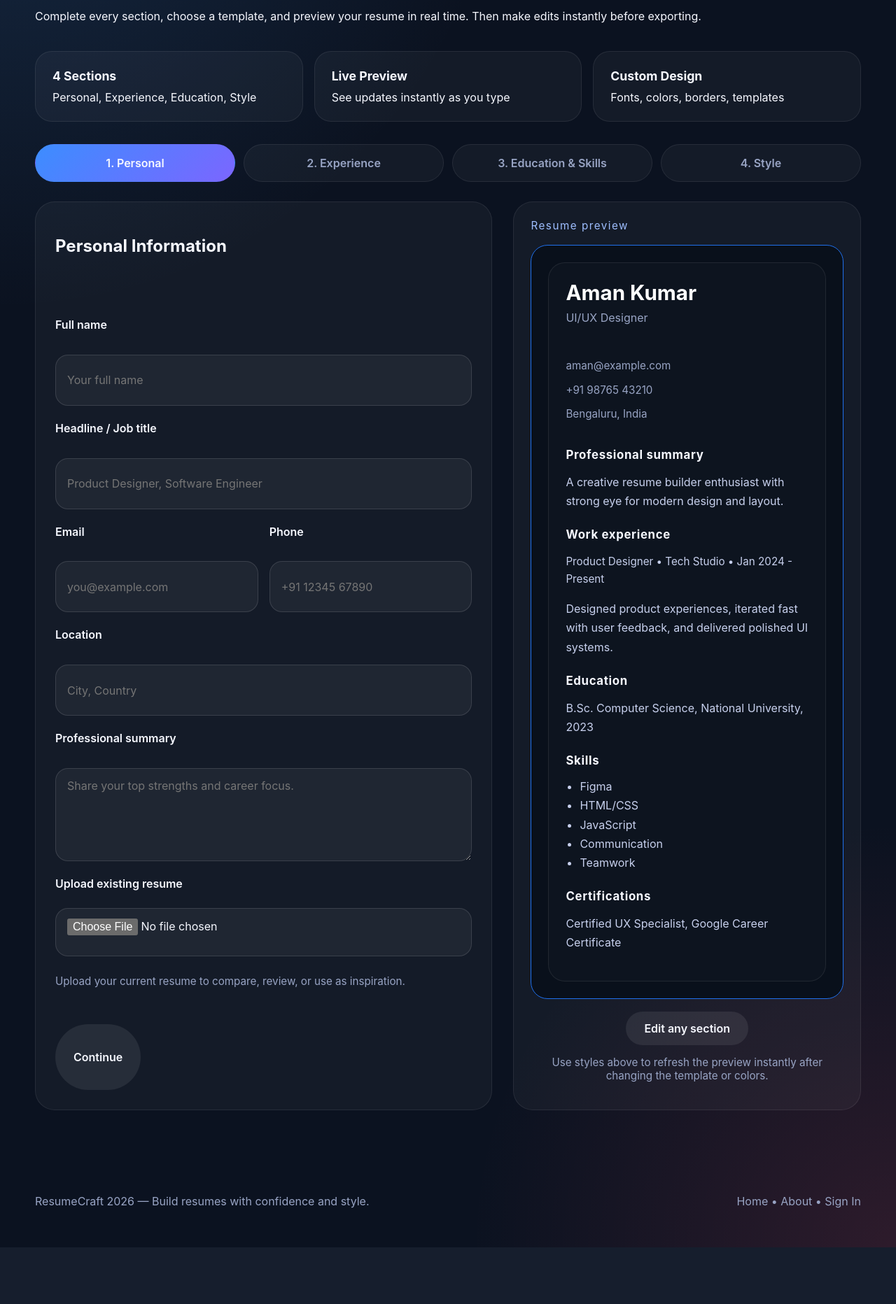
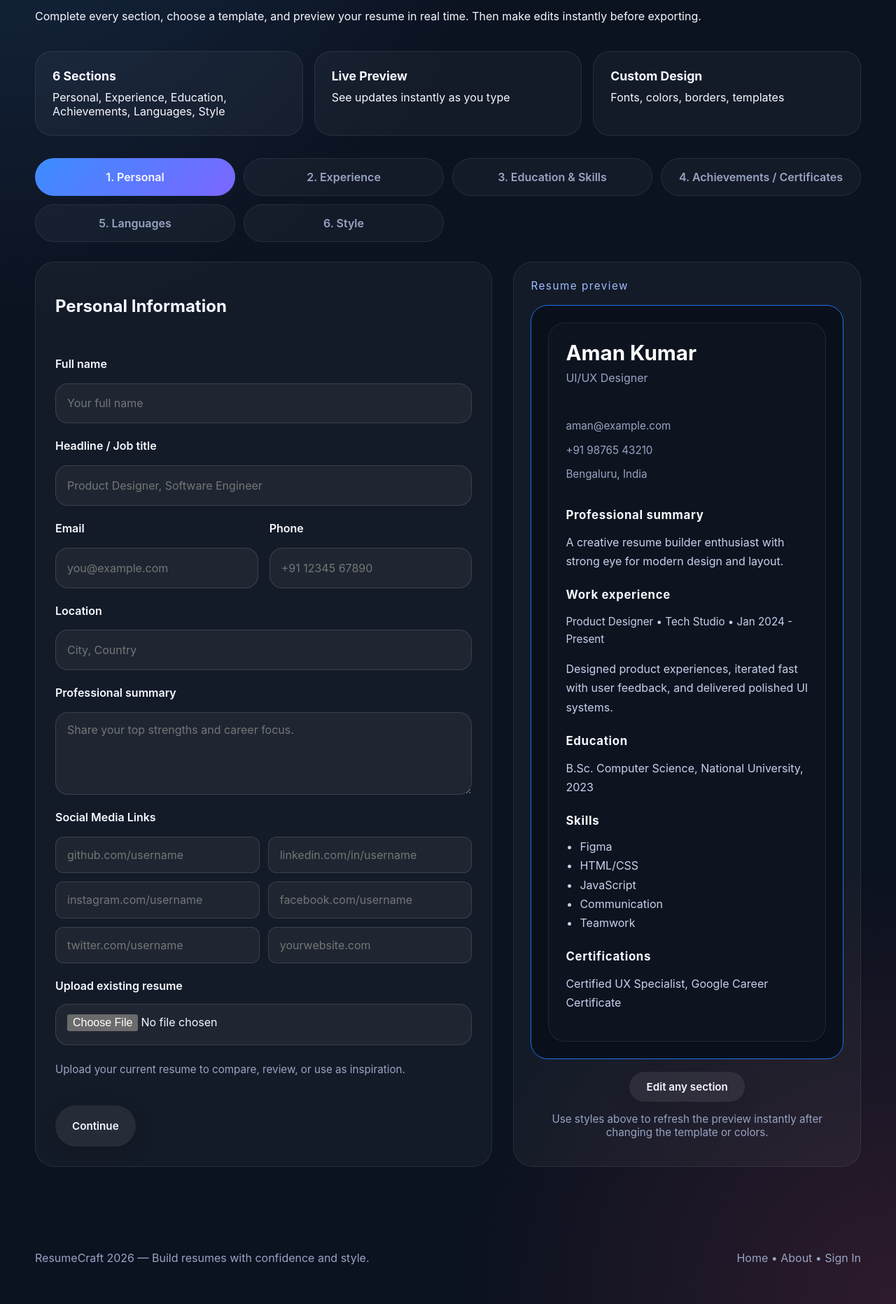
Before and after one commit to AvinashRai20/resume_bild, a Flask app: page /builder in a window 1280 px wide. Shown: the part 285-2149 px from the top of the page at 70% size. Before the commit the page ends 2068 px from the top, so only its background shows below. Run offline with Flask 3, Linux system fonts and the light colour scheme; the visitor is signed in with stand-in values (Sample User, id 1).

Commit message:
Updated resume builder project lohin remove

```diff
--- a/static/css/styles.css
+++ b/static/css/styles.css
@@ -136,15 +136,36 @@ nav a:hover {
 }
 
 .button {
+    position: relative;
     border: 0;
-    border-radius: 999px;
-    padding: 14px 26px;
+    border-radius: 50px;
+    padding: 12px 24px;
     font-weight: 600;
-    transition: transform 0.2s ease, background 0.2s ease, color 0.2s ease;
+    font-size: 0.95rem;
+    transition: all 0.3s cubic-bezier(0.4, 0, 0.2, 1);
+    backdrop-filter: blur(10px);
+    box-shadow: 0 8px 32px rgba(0, 0, 0, 0.12);
+    overflow: hidden;
+}
+
+.button::before {
+    content: '';
+    position: absolute;
+    top: 0;
+    left: -100%;
+    width: 100%;
+    height: 100%;
+    background: linear-gradient(90deg, transparent, rgba(255, 255, 255, 0.2), transparent);
+    transition: left 0.5s;
+}
+
+.button:hover::before {
+    left: 100%;
 }
 
 .button:hover {
-    transform: translateY(-1px);
+    transform: translateY(-2px) scale(1.02);
+    box-shadow: 0 16px 48px rgba(0, 0, 0, 0.24);
 }
 
 .button-primary {
@@ -505,6 +526,16 @@ nav a:hover {
     gap: 16px;
 }
 
+.social-grid {
+    display: grid;
+    grid-template-columns: repeat(auto-fit, minmax(200px, 1fr));
+    gap: 12px;
+}
+
+.social-grid input {
+    border-radius: 12px;
+}
+
 .small-text {
     font-size: 0.95rem;
     color: var(--muted);
@@ -637,6 +668,16 @@ nav a:hover {
     font-size: 0.95rem;
 }
 
+.resume-meta a {
+    color: var(--accent);
+    text-decoration: none;
+    margin-right: 8px;
+}
+
+.resume-meta a:hover {
+    text-decoration: underline;
+}
+
 @media (max-width: 960px) {
     .hero-grid,
     .split-grid,
@@ -663,7 +704,10 @@ nav a:hover {
         grid-template-columns: 1fr;
     }
 }
+
+
 /* Enhanced Form Styles */
+
 .section-subtitle {
     color: var(--muted);
     font-size: 14px;
@@ -690,7 +734,9 @@ nav a:hover {
     color: var(--accent);
 }
 
+
 /* Template Grid */
+
 .template-grid {
     display: grid;
     grid-template-columns: repeat(auto-fit, minmax(100px, 1fr));
@@ -724,7 +770,9 @@ nav a:hover {
     position: relative;
 }
 
+
 /* Alignment Grid */
+
 .alignment-grid {
     display: grid;
     grid-template-columns: repeat(3, 1fr);
--- a/static/js/script.js
+++ b/static/js/script.js
@@ -22,6 +22,12 @@ let resumeData = {
     phone: '+91 98765 43210',
     location: 'Bengaluru, India',
     summary: 'A creative resume builder enthusiast with strong eye for modern design and layout.',
+    github: 'github.com/amankumar',
+    linkedin: 'linkedin.com/in/amankumar',
+    instagram: '',
+    facebook: '',
+    twitter: '',
+    website: '',
     company: 'Tech Studio',
     role: 'Product Designer',
     experienceStart: 'Jan 2024',
--- a/templates/builder.html
+++ b/templates/builder.html
@@ -28,7 +28,7 @@
                 <p>Complete every section, choose a template, and preview your resume in real time. Then make edits instantly before exporting.</p>
             </div>
             <div class="builder-topcard">
-                <div class="tile"><strong>4 Sections</strong><span>Personal, Experience, Education, Style</span></div>
+                <div class="tile"><strong>6 Sections</strong><span>Personal, Experience, Education, Achievements, Languages, Style</span></div>
                 <div class="tile"><strong>Live Preview</strong><span>See updates instantly as you type</span></div>
                 <div class="tile"><strong>Custom Design</strong><span>Fonts, colors, borders, templates</span></div>
             </div>
@@ -39,7 +39,9 @@
                 <button class="step active" data-step="0">1. Personal</button>
                 <button class="step" data-step="1">2. Experience</button>
                 <button class="step" data-step="2">3. Education & Skills</button>
-                <button class="step" data-step="3">4. Style</button>
+                <button class="step" data-step="3">4. Achievements / Certificates</button>
+                <button class="step" data-step="4">5. Languages</button>
+                <button class="step" data-step="5">6. Style</button>
             </div>
         </section>
 
@@ -72,6 +74,17 @@
                     <div class="form-group">
                         <label for="summary">Professional summary</label>
                         <textarea id="summary" name="summary" rows="4" placeholder="Share your top strengths and career focus."></textarea>
+                    </div>
+                    <div class="form-group">
+                        <label>Social Media Links</label>
+                        <div class="social-grid">
+                            <input id="github" name="github" type="url" placeholder="github.com/username" />
+                            <input id="linkedin" name="linkedin" type="url" placeholder="linkedin.com/in/username" />
+                            <input id="instagram" name="instagram" type="url" placeholder="instagram.com/username" />
+                            <input id="facebook" name="facebook" type="url" placeholder="facebook.com/username" />
+                            <input id="twitter" name="twitter" type="url" placeholder="twitter.com/username" />
+                            <input id="website" name="website" type="url" placeholder="yourwebsite.com" />
+                        </div>
                     </div>
                     <div class="form-group">
                         <label for="resumeUpload">Upload existing resume</label>
@@ -124,8 +137,8 @@
                         <input id="skills" name="skills" type="text" placeholder="e.g., JavaScript, UX Design, Communication" />
                     </div>
                     <div class="form-group">
-                        <label for="certifications">Certifications & extras</label>
-                        <textarea id="certifications" name="certifications" rows="3" placeholder="Add any certificates, workshops, or awards."></textarea>
+                        <label for="certificationsInput">Certifications & extras</label>
+                        <textarea id="certificationsInput" name="certificationsInput" rows="3" placeholder="Add any certificates, workshops, or awards."></textarea>
                     </div>
                     <div class="form-buttons">
                         <button type="button" class="button button-secondary prev-step">Back</button>
@@ -134,6 +147,34 @@
                 </div>
 
                 <div class="form-step" data-step="3">
+                    <h2>Achievements / Certificates</h2>
+                    <div class="form-group">
+                        <label for="achievements">Achievements</label>
+                        <textarea id="achievements" name="achievements" rows="4" placeholder="List key achievements (one per line):&#10;e.g., Top Performer 2023, Hackathon Winner"></textarea>
+                    </div>
+                    <div class="form-group">
+                        <label for="certList">Additional Certificates</label>
+                        <textarea id="certList" name="certList" rows="4" placeholder="List certificates (one per line):&#10;e.g., AWS Certified Developer, Google Analytics"></textarea>
+                    </div>
+                    <div class="form-buttons">
+                        <button type="button" class="button button-secondary prev-step">Back</button>
+                        <button type="button" class="button button-primary next-step">Next</button>
+                    </div>
+                </div>
+
+                <div class="form-step" data-step="4">
+                    <h2>Languages</h2>
+                    <div class="form-group">
+                        <label for="languages">Languages</label>
+                        <input id="languages" name="languages" type="text" placeholder="English (Fluent), Hindi (Native), French (Intermediate)" />
+                    </div>
+                    <div class="form-buttons">
+                        <button type="button" class="button button-secondary prev-step">Back</button>
+                        <button type="button" class="button button-primary next-step">Next</button>
+                    </div>
+                </div>
+
+                <div class="form-step" data-step="5">
                     <h2>Customize Your Resume Style</h2>
                     <div class="style-section">
                         <h3>Templates</h3>
@@ -177,6 +218,8 @@
                             <button type="button" class="color-option" data-color="#f9ca24" style="background-color: #f9ca24;"></button>
                             <input id="colorSelect" name="colorSelect" type="color" value="#1f6feb" style="display: none;" />
                         </div>
+                        <label for="bgColor" style="margin-top: 12px; display: block;">Page Background</label>
+                        <input id="bgColor" name="bgColor" type="color" value="#0b1220" />
                     </div>
                     <div class="style-section">
                         <h3>Borders</h3>
--- /dev/null
+++ b/templates/social-preview.html
@@ -0,0 +1,5 @@
+<div class="resume-social">
+    ${resumeData.github ? `<a href="${resumeData.github}" target="_blank">🌐 GitHub</a>` : ''} ${resumeData.linkedin ? `<a href="${resumeData.linkedin}" target="_blank">💼 LinkedIn</a>` : ''} ${resumeData.instagram ? `<a href="${resumeData.instagram}"
+        target="_blank">📸 Instagram</a>` : ''} ${resumeData.facebook ? `<a href="${resumeData.facebook}" target="_blank">📘 Facebook</a>` : ''} ${resumeData.twitter ? `<a href="${resumeData.twitter}" target="_blank">🐦 Twitter</a>` : ''} ${resumeData.website
+    ? `<a href="${resumeData.website}" target="_blank">🌍 Website</a>` : ''}
+</div>
```
Also changed, not shown: TODO.md (added, +1 -0 lines), README.md.
